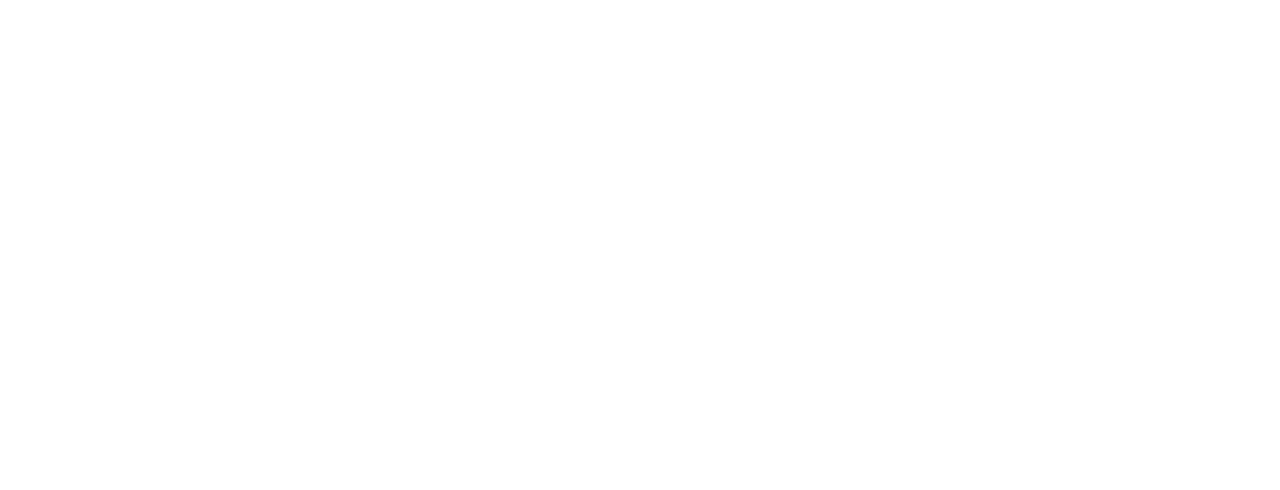
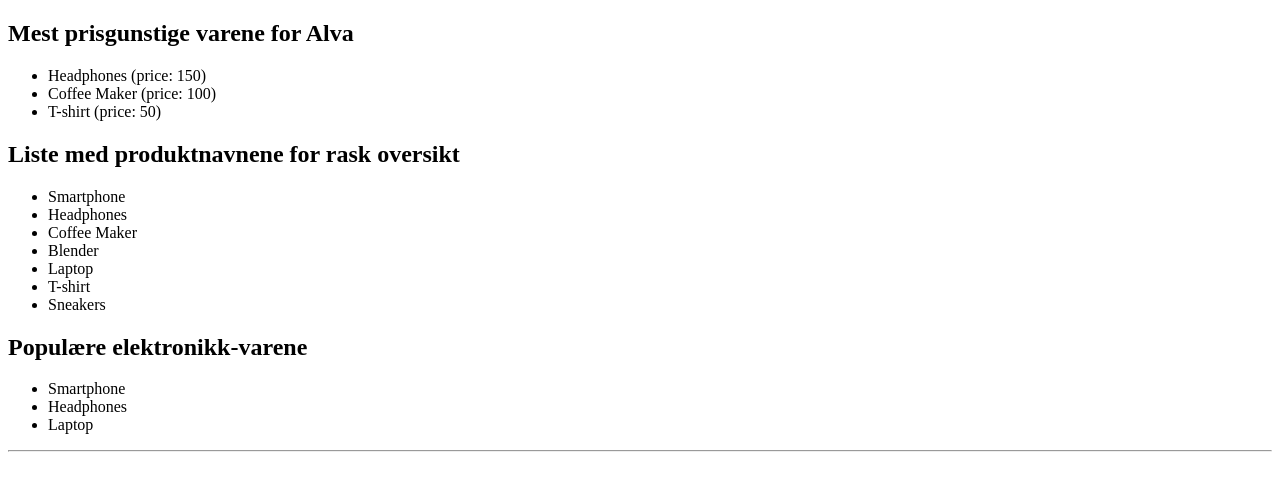
Before and after one commit to elm042025/JS-Module-2-oppgaver, a plain HTML site: page index.html in a window 1280 px wide. Drawn offline with Linux system fonts and the light colour scheme.

Commit message:
Refactor product analysis functionality and update HTML structure for better organization

```diff
--- a/Oppgave 1 High order methods .js
+++ b/Oppgave 1 High order methods .js
@@ -11,19 +11,19 @@
 // Kan du hjelpe Alva med å løse problemene hennes? Hvis du klarer det, lover hun deg 20% rabatt på hele butikken! 🎉
 // Case 1.
 
-//     Finn de mest prisgunstige varene for Alva
+//!     Finn de mest prisgunstige varene for Alva
 //     Bruk .filter() for å hente ut alle produkter som koster mindre enn 200 gullmynter. Disse varene selger hun ofte ut raskt, og hun vil gjerne ha dem samlet i en liste.
 
-//     Lag en liste med produktnavnene for rask oversikt
+//!     Lag en liste med produktnavnene for rask oversikt
 //     Bruk .map() for å lage en liste som kun inneholder navnene på produktene. Alva vil bruke denne listen til å skrive ut skilt i butikken.
 
-//     Finn de populære elektronikk-varene
+//!     Finn de populære elektronikk-varene
 //     Alva elsker elektronikk, men hun har mistet oversikten over hva som finnes i denne kategorien. Bruk en kjedet kombinasjon av .filter() og .map() for å lage en liste som kun inneholder navnene til produktene i kategorien "electronics".
 
-//     Finn luksusproduktene i Alvas sortiment
+//!     Finn luksusproduktene i Alvas sortiment
 //     Bruk .some() for å sjekke om det finnes produkter som koster mer enn 1000 gullmynter. Hvis ja, vil Alva legge dem i et spesielt luksushjørne i butikken.
 
-//     Regn ut verdien av hele Alvas lager
+//!     Regn ut verdien av hele Alvas lager
 //     Bruk .reduce() for å finne den totale kostnaden av alle produktene. Alva må vite dette for å sette riktig pris på forsikringen av varene sine.
 
 //  Case 2:
@@ -45,3 +45,71 @@ const products = [
    { name: "T-shirt", price: 50, category: "clothing" },
    { name: "Sneakers", price: 300, category: "clothing" },
 ];
+
+const container = document.getElementById("container");
+const horizontalLine = document.createElement("hr");
+
+//? ---------- Case 1.1 ----------
+
+const vareUnder200 = products.filter(function (vare) {
+   return vare.price <= 200;
+}); //*returnerer varer i arrayet "products" der "price" er mindre enn eller lik 200
+
+const vareUnder200HtmlUl = document.createElement("ul");
+const vareUnder200Title = document.createElement("h2");
+
+vareUnder200.forEach(function (vare) {
+   const li = document.createElement("li");
+   li.textContent = `${vare.name} (price: ${vare.price})`;
+   vareUnder200HtmlUl.appendChild(li);
+});
+
+vareUnder200Title.textContent = "Mest prisgunstige varene for Alva";
+container.appendChild(vareUnder200Title);
+container.appendChild(vareUnder200HtmlUl);
+container.appendChild(horizontalLine);
+
+//? ---------- Case 1.2 ----------
+
+const vareNavnArr = products.map(function (vareNavn) {
+   return vareNavn.name;
+});
+
+const vareNavnHtmlUl = document.createElement("ul");
+const vareNavnTitle = document.createElement("h2");
+
+vareNavnArr.forEach(function (vareNavn) {
+   const li = document.createElement("li");
+   li.textContent = vareNavn;
+   vareNavnHtmlUl.appendChild(li);
+});
+vareNavnTitle.textContent = "Liste med produktnavnene for rask oversikt";
+container.appendChild(vareNavnTitle);
+container.appendChild(vareNavnHtmlUl);
+container.appendChild(horizontalLine);
+
+//? ---------- Case 1.3 ----------
+
+const elektronikkVare = products
+   .filter((vareKat) => {
+      return vareKat.category.includes("electronics");
+   })
+   .map((katVareNavn) => {
+      return katVareNavn.name;
+   });
+
+const katVareNavnHtmlUl = document.createElement("ul");
+const KatVareNavnTitle = document.createElement("h2");
+
+elektronikkVare.forEach((vare) => {
+   const li = document.createElement("li");
+   li.textContent = vare;
+   katVareNavnHtmlUl.appendChild(li);
+});
+
+KatVareNavnTitle.textContent = "Populære elektronikk-varene";
+container.appendChild(KatVareNavnTitle);
+container.appendChild(katVareNavnHtmlUl);
+container.appendChild(horizontalLine);
+
+//? ---------- Case 1.4 ----------
--- a/index.html
+++ b/index.html
@@ -16,5 +16,7 @@
       ></script>
       <title>Document</title>
    </head>
-   <body></body>
+   <body>
+      <section id="container"></section>
+   </body>
 </html>
```
